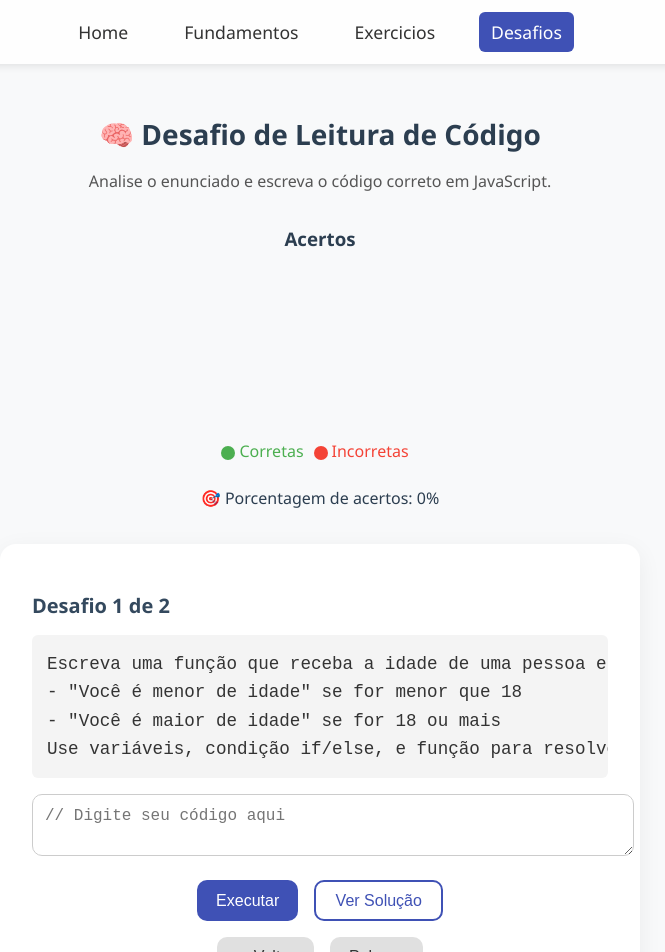
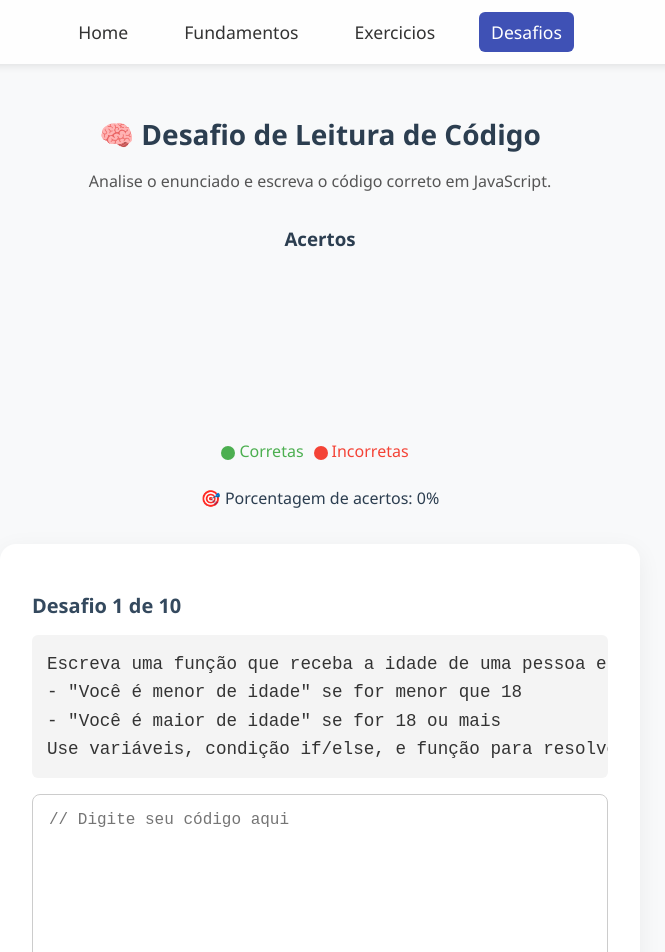
Before and after one commit to GuilhermeEijiY/Certificadora, a React (Create React App) app in the folder fundamentos/: page /Desafios in a window 1280 px wide. Shown: the top 952 px of the page, without its empty margins (320-985 px from the left). Built offline with nearby package versions, Linux system fonts and the light colour scheme.

Commit message:
Mudança do Desafio no css e inclusão de mais desafios

```diff
--- a/fundamentos/src/pages/Desafios.css
+++ b/fundamentos/src/pages/Desafios.css
@@ -17,6 +17,7 @@
   margin-bottom: 1rem;
   font-family: monospace;
   white-space: pre-wrap;
+  min-height: 10rem; /* Aumentado para deixar mais alto */
 }
 
 .desafio-textarea {
@@ -50,3 +51,15 @@
   border-radius: 0.375rem;
   white-space: pre-wrap;
 }
+
+.resposta-input {
+  min-height: 200px;
+  resize: vertical;
+  font-family: monospace;
+  font-size: 1rem;
+  width: 100%;
+  padding: 1rem;
+  border: 1px solid #ccc;
+  border-radius: 8px;
+  box-sizing: border-box;
+}
--- a/fundamentos/src/pages/Desafios.js
+++ b/fundamentos/src/pages/Desafios.js
@@ -14,8 +14,49 @@ const desafios = [
     enunciado: `Crie uma função que imprima os números de 1 a 5 usando um laço for.`,
     verificar: (log) => log.includes("1") && log.includes("5"),
     sugestao: `for (let i = 1; i <= 5; i++) {\n  console.log(i);\n}`
+  },
+  {
+    enunciado: `Escreva uma função que receba dois números e imprima a soma deles.`,
+    verificar: (log) => log.includes("7") || log.includes("12"),
+    sugestao: `function somar(a, b) {\n  console.log(a + b);\n}\nsomar(3, 4);`
+  },
+  {
+    enunciado: `Crie uma função que receba um número e imprima "Par" se ele for par, ou "Ímpar" se for ímpar.`,
+    verificar: (log) => log.toLowerCase().includes("par") || log.toLowerCase().includes("ímpar"),
+    sugestao: `function verificarPar(n) {\n  if (n % 2 === 0) {\n    console.log("Par");\n  } else {\n    console.log("Ímpar");\n  }\n}\nverificarPar(7);`
+  },
+  {
+    enunciado: `Use um loop para imprimir os números pares de 2 até 10.`,
+    verificar: (log) => log.includes("2") && log.includes("10") && log.includes("6"),
+    sugestao: `for (let i = 2; i <= 10; i += 2) {\n  console.log(i);\n}`
+  },
+  {
+    enunciado: `Crie uma função que imprima "Olá, nome!" onde "nome" é um parâmetro da função.`,
+    verificar: (log) => log.toLowerCase().includes("olá") && log.includes("joão"),
+    sugestao: `function cumprimentar(nome) {\n  console.log("Olá, " + nome + "!");\n}\ncumprimentar("João");`
+  },
+  {
+    enunciado: `Imprima a tabuada do 3 (de 3x1 até 3x5).`,
+    verificar: (log) => log.includes("3") && log.includes("15"),
+    sugestao: `for (let i = 1; i <= 5; i++) {\n  console.log("3 x " + i + " = " + (3 * i));\n}`
+  },
+  {
+    enunciado: `Crie uma função que receba um array de nomes e imprima cada um deles.`,
+    verificar: (log) => log.includes("Maria") && log.includes("José"),
+    sugestao: `function imprimirNomes(nomes) {\n  for (let nome of nomes) {\n    console.log(nome);\n  }\n}\nimprimirNomes(["Maria", "José", "Ana"]);`
+  },
+  {
+    enunciado: `Escreva uma função que conte de 10 até 1 (decrescente).`,
+    verificar: (log) => log.includes("10") && log.includes("1"),
+    sugestao: `for (let i = 10; i >= 1; i--) {\n  console.log(i);\n}`
+  },
+  {
+    enunciado: `Crie uma função que receba uma nota e imprima "Aprovado" se for maior ou igual a 6, senão "Reprovado".`,
+    verificar: (log) => log.toLowerCase().includes("aprovado") || log.toLowerCase().includes("reprovado"),
+    sugestao: `function verificarNota(nota) {\n  if (nota >= 6) {\n    console.log("Aprovado");\n  } else {\n    console.log("Reprovado");\n  }\n}\nverificarNota(7);`
   }
 ];
+
 
 const cores = ['#4caf50', '#f44336'];
 
```
Also changed, not shown: 1 other file (tests, documents, lock files or other folders).
